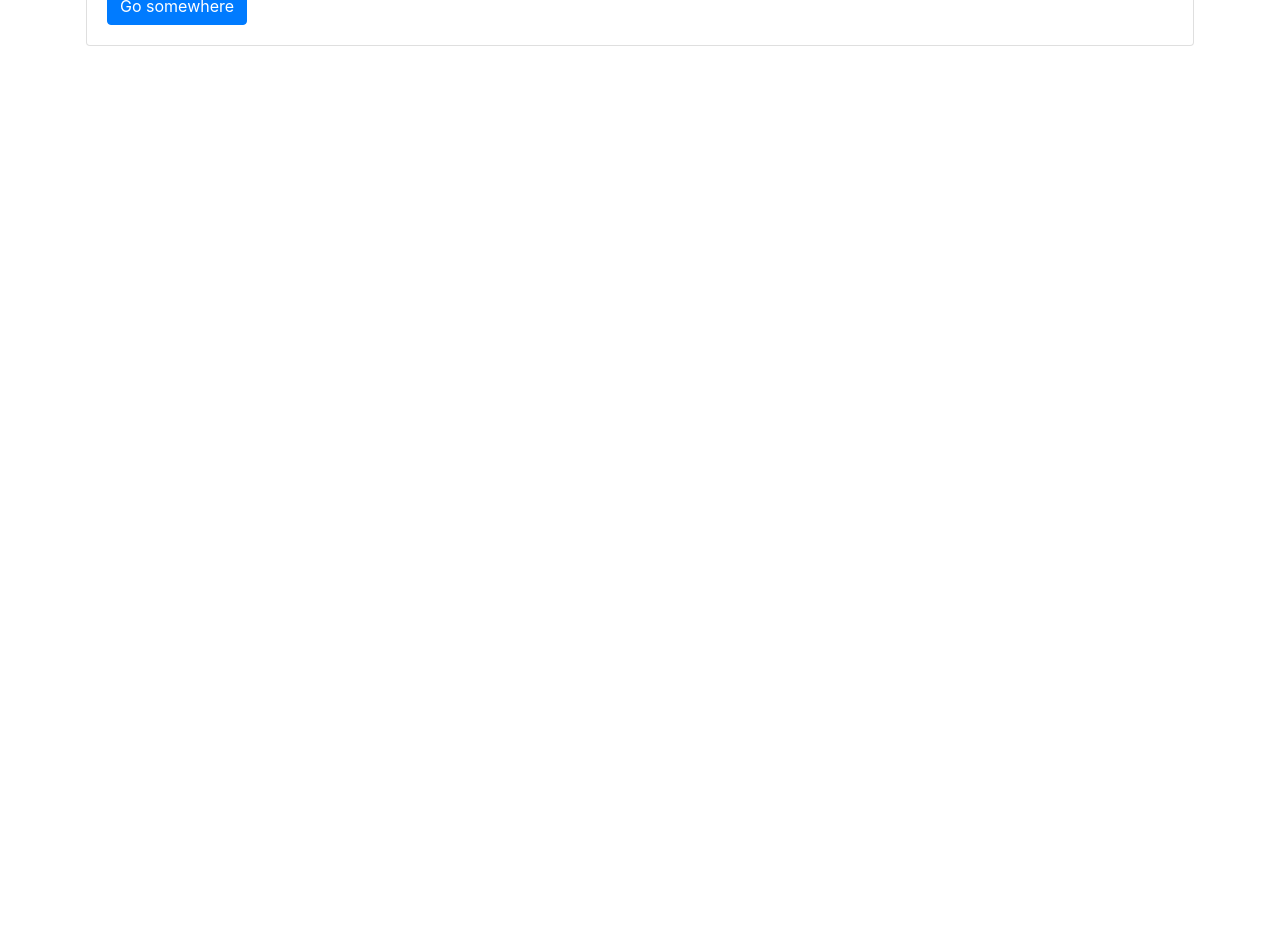
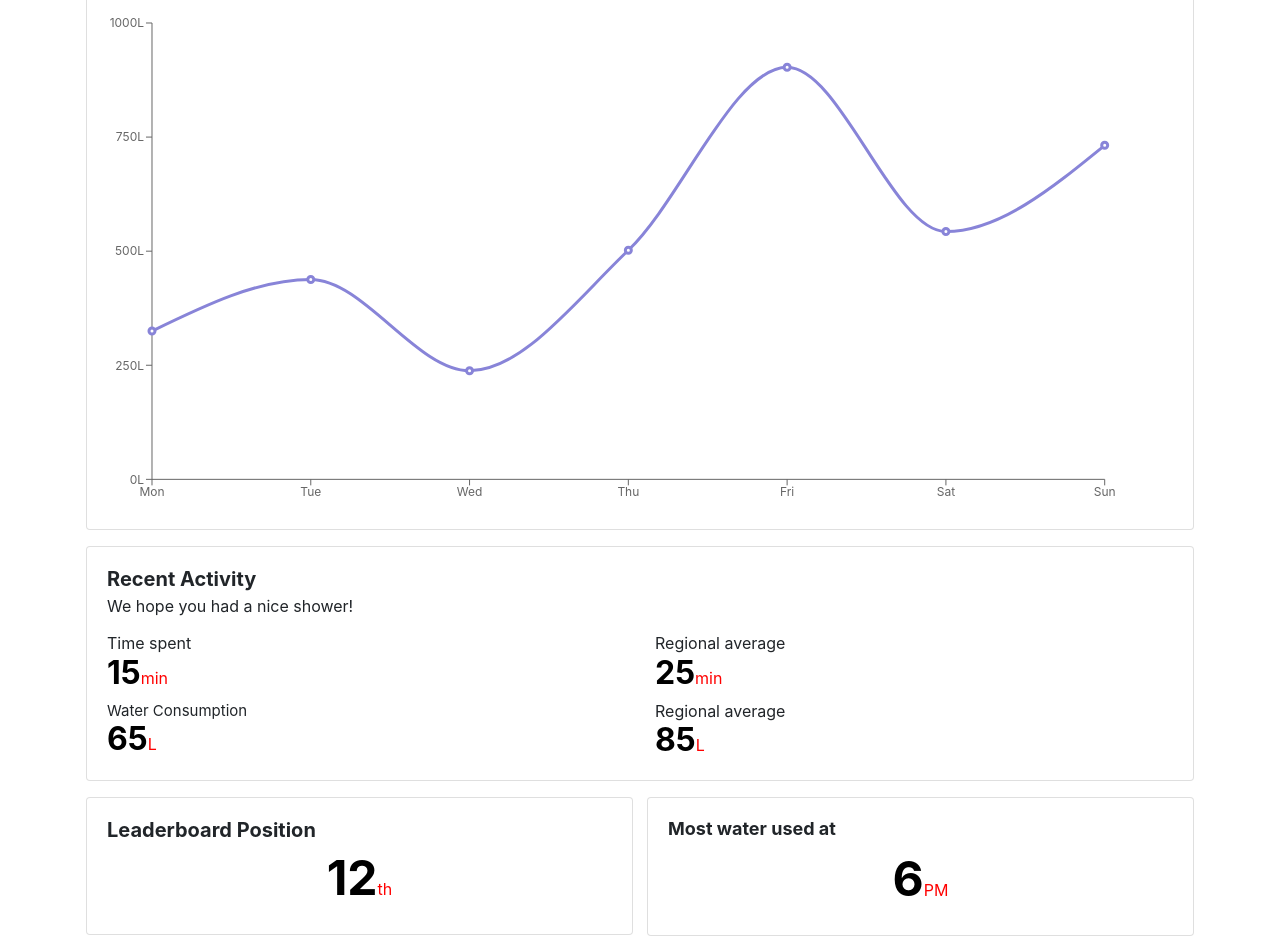
Before and after one commit to hatemets/water-app, a React (Create React App) app: page / in a window 1280 px wide. Shown: the part 126-1078 px from the top of the page. Before the commit the page ends 800 px from the top, so only its background shows below. Built offline with nearby package versions, Linux system fonts and the light colour scheme.

Commit message:
Complete homepage with lots of duplicate code

```diff
--- a/src/App.css
+++ b/src/App.css
@@ -1,38 +1,7 @@
-.App {
-  text-align: center;
+.top-card {
+	margin-top: 7vh !important;
 }
 
-.App-logo {
-  height: 40vmin;
-  pointer-events: none;
+.main-wrapper > *:not(.navbar) {
+	margin-top: 2vh;
 }
-
-@media (prefers-reduced-motion: no-preference) {
-  .App-logo {
-    animation: App-logo-spin infinite 20s linear;
-  }
-}
-
-.App-header {
-  background-color: #282c34;
-  min-height: 100vh;
-  display: flex;
-  flex-direction: column;
-  align-items: center;
-  justify-content: center;
-  font-size: calc(10px + 2vmin);
-  color: white;
-}
-
-.App-link {
-  color: #61dafb;
-}
-
-@keyframes App-logo-spin {
-  from {
-    transform: rotate(0deg);
-  }
-  to {
-    transform: rotate(360deg);
-  }
-}
--- a/src/App.js
+++ b/src/App.js
@@ -1,27 +1,105 @@
-import React, { useState } from 'react';
+import React from 'react';
+import 'bootstrap/dist/css/bootstrap.min.css';
+import './App.css';
 
-import 'bootstrap/dist/css/bootstrap.css';
 import Button from 'react-bootstrap/Button';
 import Card from 'react-bootstrap/Card';
 import Container from 'react-bootstrap/Container';
+import Col from 'react-bootstrap/Col';
+import Row from 'react-bootstrap/Row';
+
 import Navigation from './components/Navigation.js';
+import WaterConsumptionGraph from './components/WaterConsumptionGraph.js';
 
-import './App.css';
 
 const App = () => (
-	<Container className="p-3">
+	<Container className="p-3 main-wrapper">
 		<Navigation />
+
+		<Card className="top-card">
+			<Card.Body>
+				<Card.Title>Average water consumption</Card.Title>
+				<WaterConsumptionGraph />
+			</Card.Body>
+		</Card>
 
 		<Card>
 			<Card.Body>
-				<Card.Title>Card Title</Card.Title>
+				<Card.Title style={{ fontWeight: "bold", marginBottom: 3 }}>Recent Activity</Card.Title>
 				<Card.Text>
-					Some quick example text to build on the card title and make up the bulk of
-					the card's content.
+					We hope you had a nice shower!
 				</Card.Text>
-				<Button variant="primary">Go somewhere</Button>
+
+				<Row style={{ lineHeight: 1.2 }}>
+					<Col>
+						<Card.Text style={{ marginBottom: 0 }}>
+							Time spent
+						</Card.Text>
+
+						<Card.Text style={{ color: "red" }}>
+							<span style={{ fontSize: 32, fontWeight: "bold", color: "black" }}>15</span>min
+						</Card.Text>
+					</Col>
+
+					<Col>
+						<Card.Text style={{ marginBottom: 0 }}>
+							Regional average
+						</Card.Text>
+
+						<Card.Text style={{ color: "red" }}>
+							<span style={{ fontSize: 32, fontWeight: "bold", color: "black" }}>25</span>min
+						</Card.Text>
+					</Col>
+				</Row>
+
+				<Row style={{ lineHeight: 1.2, marginTop: 10 }}>
+					<Col>
+						<Card.Text style={{ fontSize: 15, marginBottom: 0 }}>
+							Water Consumption
+						</Card.Text>
+
+						<Card.Text style={{ color: "red" }}>
+							<span style={{ fontSize: 32, fontWeight: "bold", color: "black" }}>65</span>L
+						</Card.Text>
+					</Col>
+
+					<Col >
+						<Card.Text style={{ marginBottom: 0 }}>
+							Regional average
+						</Card.Text>
+
+						<Card.Text style={{ color: "red" }}>
+							<span style={{ fontSize: 32, fontWeight: "bold", color: "black" }}>85</span>L
+						</Card.Text>
+					</Col>
+				</Row>
 			</Card.Body>
 		</Card>
+
+		<Row>
+			<Col style={{ paddingRight: 7}}>
+				<Card>
+					<Card.Body>
+						<Card.Title style={{ marginBottom: 0, fontWeight: "bold", fontSize: 20 }}>Leaderboard Position</Card.Title>
+						<Card.Text style={{ textAlign: "center", color: "red" }}>
+							<span style={{ fontSize: 48, fontWeight: "bold", color: "black" }}>12</span>th
+						</Card.Text>
+					</Card.Body>
+				</Card>
+			</Col>
+			<Col style={{ paddingLeft: 7}}>
+				<Card>
+					<Card.Body>
+						{/* TODO: Fix hardcoded margin bottom */}
+						<Card.Title style={{ marginBottom: 4, fontWeight: "bold", fontSize: 18 }}>Most water used at</Card.Title>
+						<Card.Text style={{ textAlign: "center", color: "red" }}>
+							<span style={{ fontSize: 48, fontWeight: "bold", color: "black" }}>6</span>PM
+						</Card.Text>
+					</Card.Body>
+				</Card>
+			</Col>
+		</Row>
+
 	</Container>
 );
 
--- a/src/components/Navigation.js
+++ b/src/components/Navigation.js
@@ -1,17 +1,14 @@
 import React from "react";
 // import { NavLink, Link } from "react-router-dom";
-import Navbar from 'react-bootstrap/Navbar'
-import Container from 'react-bootstrap/Container'
-import Nav from 'react-bootstrap/Nav'
+import Navbar from 'react-bootstrap/Navbar';
+import Container from 'react-bootstrap/Container';
+import Nav from 'react-bootstrap/Nav';
 // import Link from 'react-bootstrap/Link'
-
-import { BrowserRouter as Router} from 'react-router-dom';
-
 
 const Navigation = () =>
 {
 	return (
-		<Navbar collapseOnSelect expand='sm' bg="dark" fixed="top" variant="dark">
+		<Navbar className="navbar" collapseOnSelect expand='sm' bg="dark" fixed="top" variant="dark">
 			<Container>
 				<Navbar.Toggle aria-controls='responsive-navbar-nav'></Navbar.Toggle>
 				<Navbar.Collapse id='responsive-navbar-nav'>
--- /dev/null
+++ b/src/components/WaterConsumptionGraph.js
@@ -0,0 +1,38 @@
+import React from 'react';
+import { LineChart, Line, XAxis, YAxis, CartesianGrid, Tooltip, ResponsiveContainer } from 'recharts';
+
+const data = [ { name: "Mon", "Water consumed": 325 },
+	{ name: "Tue", "Water consumed": 438, },
+	{ name: "Wed", "Water consumed": 238, },
+	{ name: "Thu", "Water consumed": 502, },
+	{ name: "Fri", "Water consumed": 903, },
+	{ name: "Sat", "Water consumed": 543, },
+	{ name: "Sun", "Water consumed": 732, },
+];
+
+const WaterConsumptionGraph = () => {
+	return (
+		<ResponsiveContainer width="95%" aspect={2}>
+			<LineChart
+				width={500}
+				height={300}
+				data={data}
+				margin={{
+					top: 20,
+					right: 15,
+					left: -15,
+					bottom: 0,
+				}}
+			>
+				<CartesianGrid  horizontal="" vertical="" stroke="#243240"/>
+				<XAxis dataKey="name" tick={{ fontSize: 12 }}/>
+				<YAxis tick={{ fontSize: 12 }} unit="L"/>
+				<Tooltip contentStyle={{ backgroundColor: "#8884d8", color: "#fff" }} itemStyle={{ color: "#fff" }} cursor={false}/>
+				<Line type="monotone" dataKey="Water consumed" stroke="#8884d8" strokeWidth="3" />
+
+			</LineChart>
+		</ResponsiveContainer>
+	)
+}
+
+export default WaterConsumptionGraph;
```
